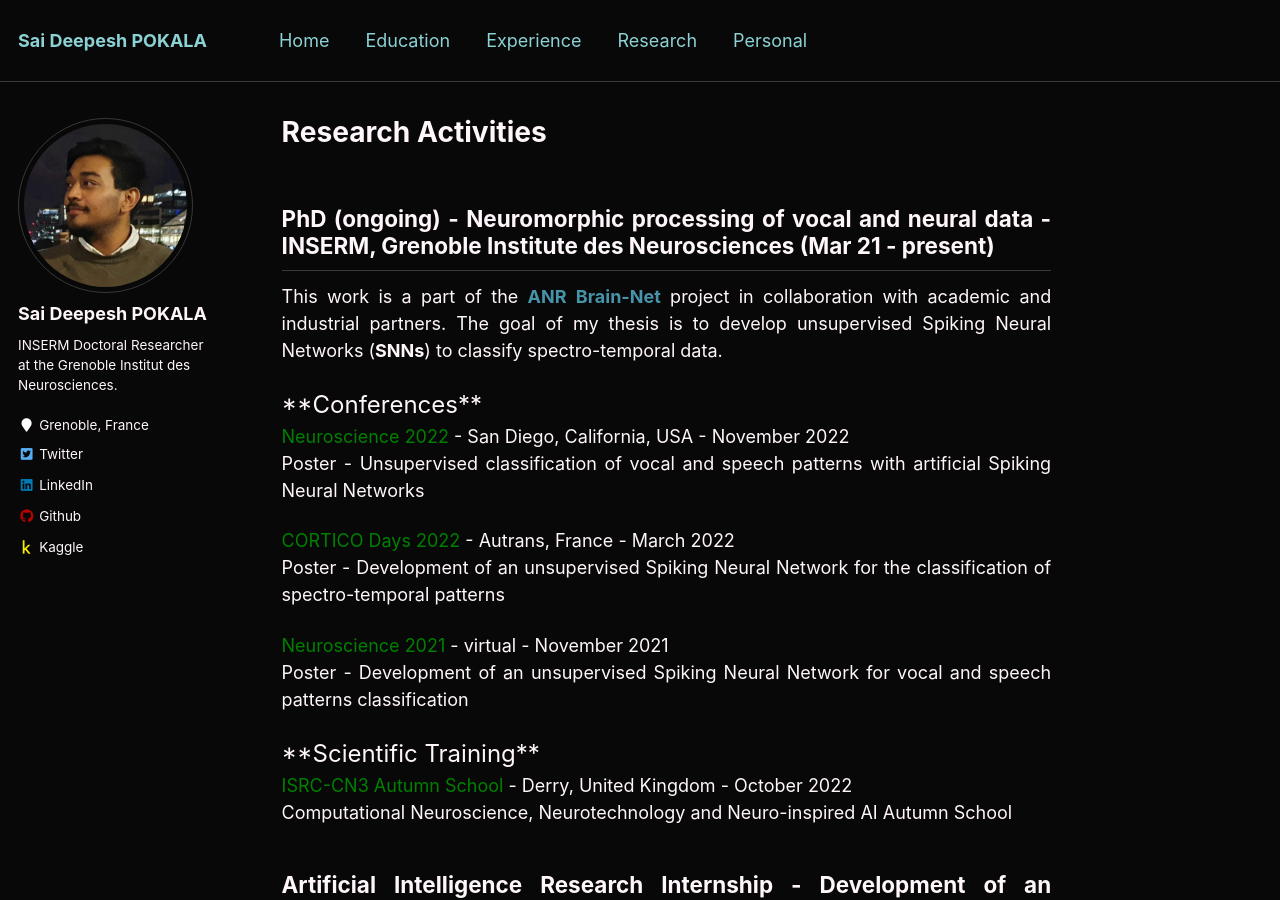
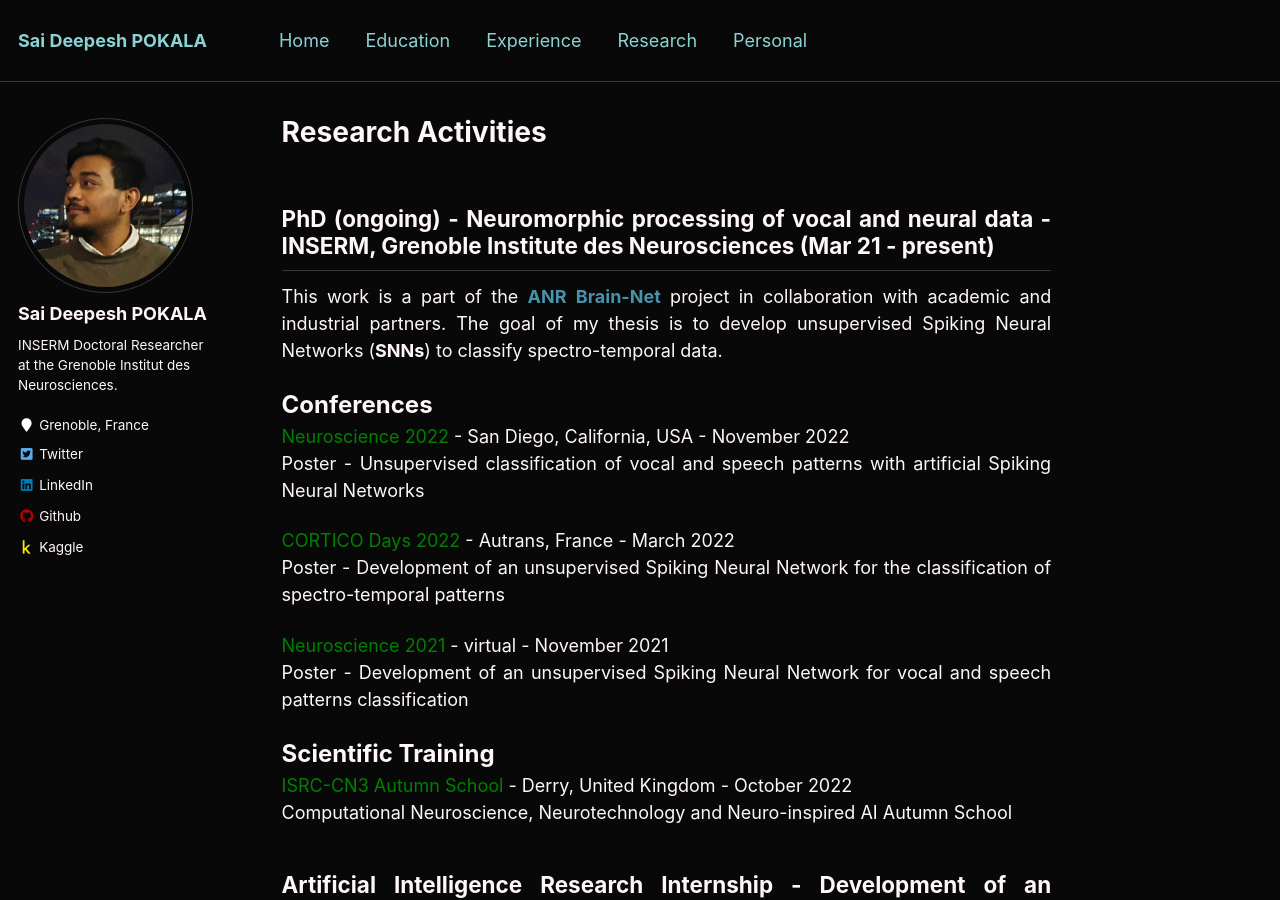
Before and after one commit to saideepesh/saideepesh.github.io, a Jekyll site: the page built from _pages/research.md, in a window 1280 px wide and 900 px high. Built offline with Jekyll 4.4.1, drawn with Linux system fonts in a browser that asks for light colours.

Commit message:
Update research.md
font adjustments

```diff
--- a/_pages/research.md
+++ b/_pages/research.md
@@ -9,7 +9,7 @@ classes: wide
 
 This work is a part of the [**ANR**](https://anr.fr/en/){:target="_blank" rel="noopener"} [**Brain-Net**](https://sites.google.com/view/brainnet-project/accueil){:target="_blank" rel="noopener"} project in collaboration with academic and industrial partners. The goal of my thesis is to develop unsupervised Spiking Neural Networks (**SNNs**) to classify spectro-temporal data.
 
-<font size="5">**Conferences**</font>
+<font size="5"><b>Conferences</b></font>
 
 <span style="color:green">Neuroscience 2022</span> - San Diego, California, USA - November 2022\
 Poster - Unsupervised classification of vocal and speech patterns with artificial Spiking Neural Networks
@@ -20,7 +20,7 @@ Poster - Development of an unsupervised Spiking Neural Network for the classific
 <span style="color:green">Neuroscience 2021</span> - virtual - November 2021\
 Poster - Development of an unsupervised Spiking Neural Network for vocal and speech patterns classification
 
-<font size="5">**Scientific Training**</font>
+<font size="5"><b>Scientific Training</b></font>
 
 <span style="color:green">ISRC-CN3 Autumn School</span> - Derry, United Kingdom - October 2022\
 Computational Neuroscience, Neurotechnology and Neuro-inspired AI Autumn School
```
